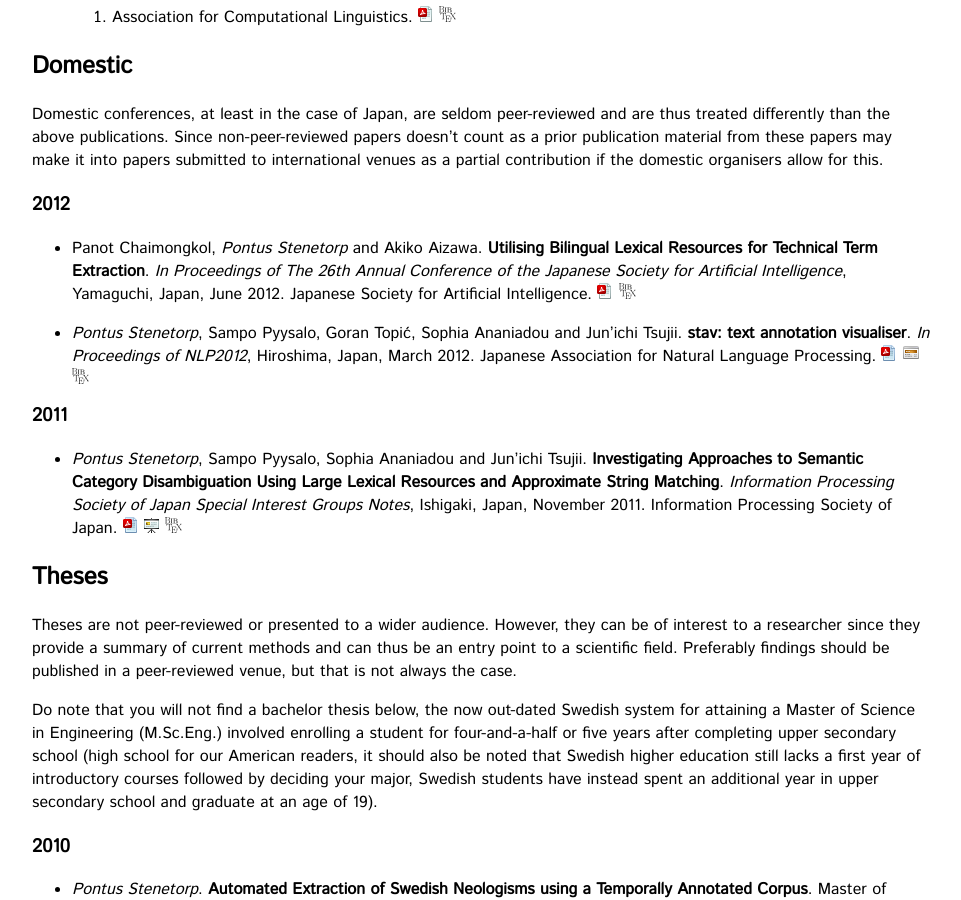
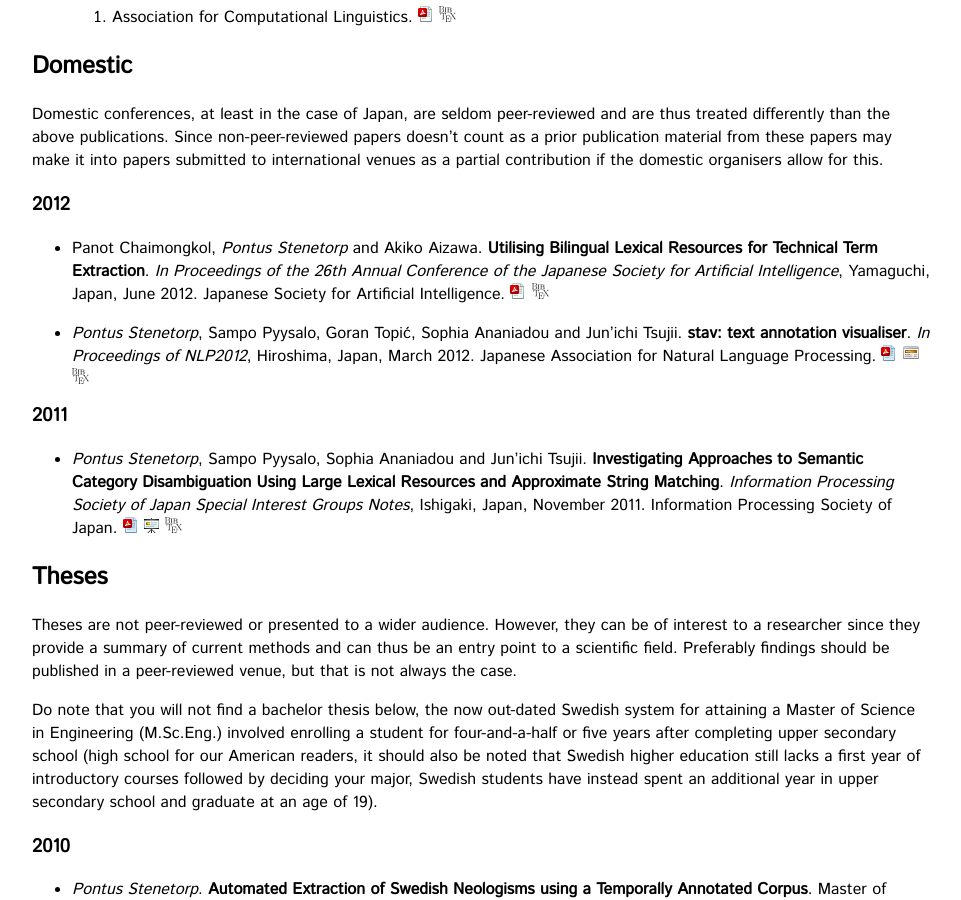
Before and after one commit to gbouchar/ninjin.github.io, a Jekyll site: the page built from publications.md, in a window 1280 px wide and 900 px high, scrolled down 1559 px. Shown: the whole window, without its empty margins (133-1094 px from the left). Built offline with Jekyll 4.4.1, drawn with Linux system fonts in a browser that asks for light colours; some web fonts are replaced; Markdown is read by kramdown in place of the engine named in the settings.

Commit message:
Venue name style-fix.

```diff
--- a/publications.md
+++ b/publications.md
@@ -152,7 +152,7 @@ a partial contribution if the domestic organisers allow for this.
 
 * Panot Chaimongkol, *Pontus Stenetorp* and Akiko Aizawa. **Utilising
     Bilingual Lexical Resources for Technical Term Extraction**. *In
-    Proceedings of The 26th Annual Conference of the Japanese Society for
+    Proceedings of the 26th Annual Conference of the Japanese Society for
     Artificial Intelligence*, Yamaguchi, Japan, June 2012. Japanese Society
     for Artificial Intelligence.
     [![External PDF][external_pdf_icon]][chaimongkol2012utilising]
```
